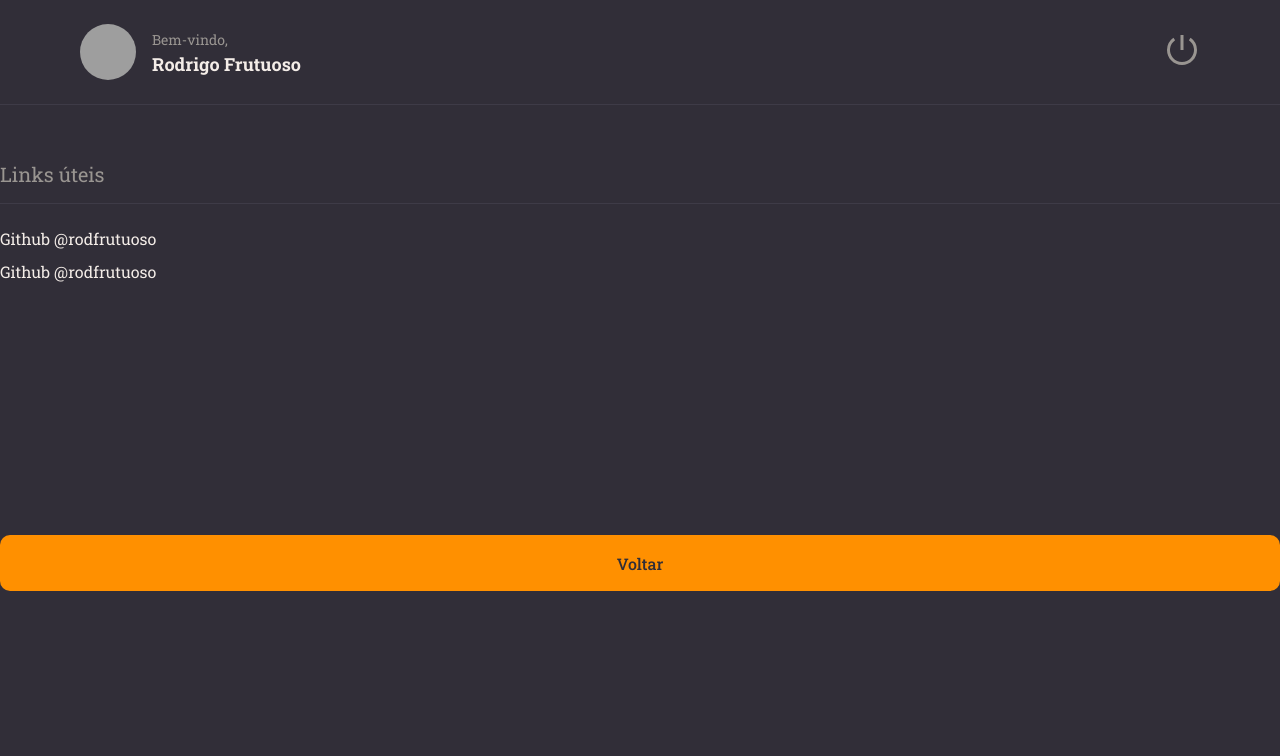
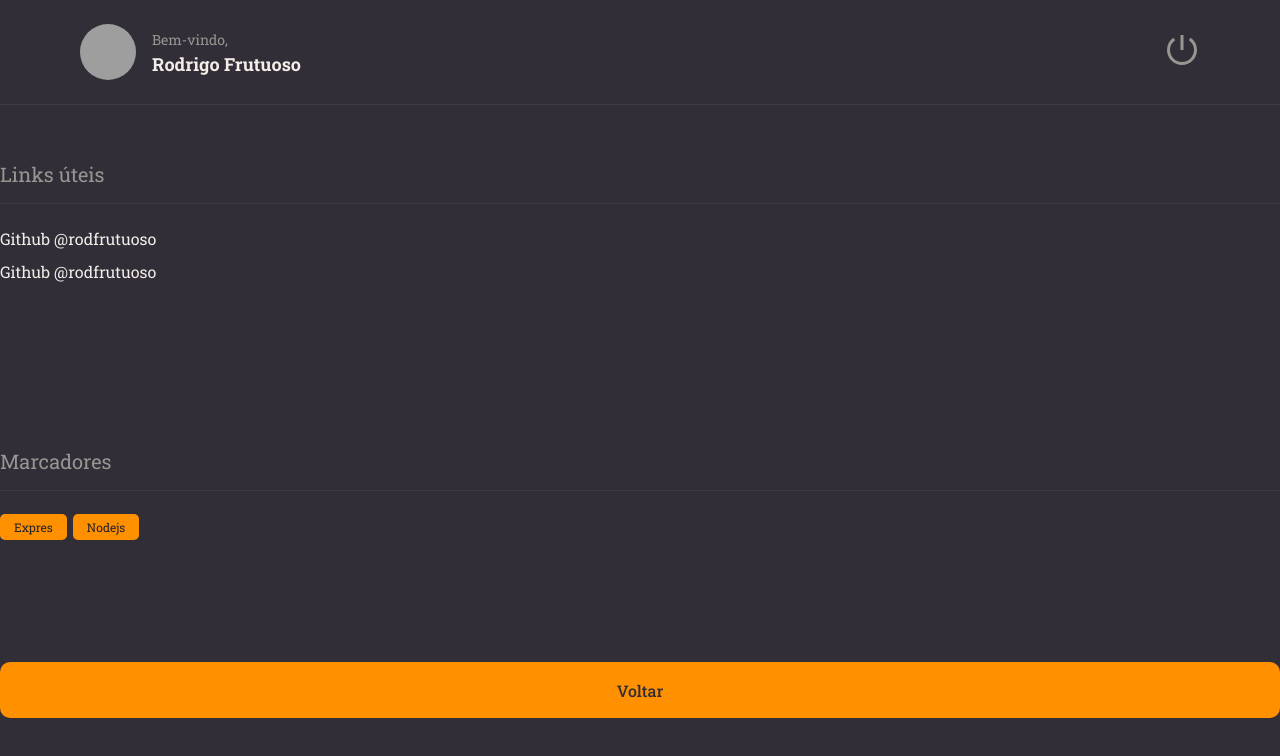
Before and after one commit to rodfrutuoso/Notes, a React (Vite) app: page / in a window 1280 px wide. Shown: the top 756 px of the page. Built offline with nearby package versions, Linux system fonts and the light colour scheme; grey boxes are pictures that could not be loaded.

Commit message:
componente tag

```diff
--- /dev/null
+++ b/src/components/Tag/index.jsx
@@ -0,0 +1,9 @@
+import { Container } from "./styles";
+
+export function Tag({title}){
+    return (
+        <Container>
+            {title}
+        </Container>
+    )
+}
--- /dev/null
+++ b/src/components/Tag/styles.js
@@ -0,0 +1,11 @@
+import styled from "styled-components";
+
+
+export const Container = styled.span`
+    font-size: 12px;
+    padding: 5px 14px;
+    border-radius: 5px;
+    margin-right: 6px;
+    color: ${({theme})=>theme.COLORS.BACKGROUND_900};
+    background-color: ${({theme})=>theme.COLORS.ORANGE};
+`
--- a/src/pages/Details/index.jsx
+++ b/src/pages/Details/index.jsx
@@ -2,6 +2,7 @@
 import { Button } from "../../components/Button";
 import { Header } from "../../components/Header";
 import { Section } from "../../components/Section";
+import { Tag } from "../../components/Tag";
 
 export function Details() {
   return (
@@ -17,6 +18,11 @@
           </li>
         </Links>
       </Section>
+      <Section title="Marcadores">
+        <Tag title="Expres"/>
+        <Tag title="Nodejs"/>
+      </Section>
+
       <Button title="Voltar" />
     </Container>
   )
```
